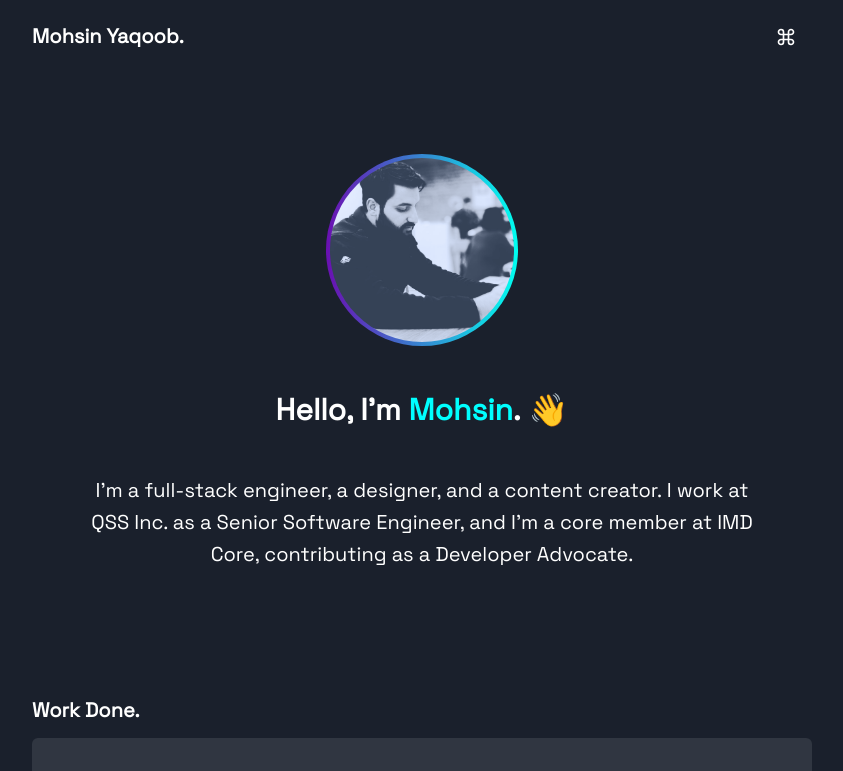
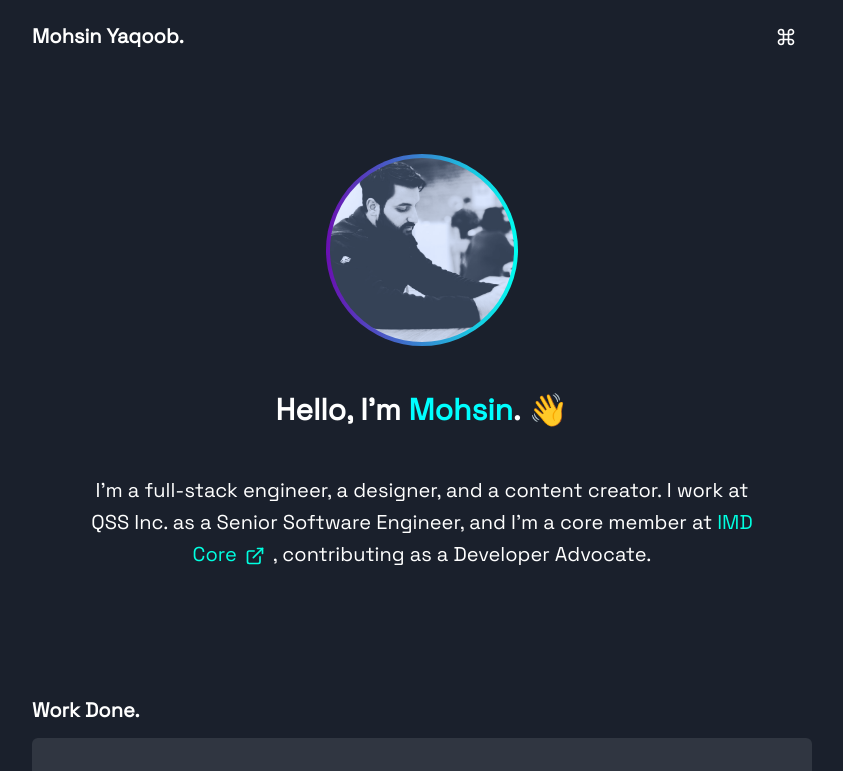
Before and after one commit to mohsinyaqoob/mohsinyaqoob.dev, a Next.js app: page / in a window 1280 px wide. Shown: the top 771 px of the page, without its empty margins (218-1061 px from the left). Built offline with nearby package versions, Linux system fonts and the light colour scheme.

Commit message:
fix-spacing-work-item

```diff
--- a/src/components/Hero.tsx
+++ b/src/components/Hero.tsx
@@ -1,3 +1,4 @@
+import { ExternalLinkIcon, LinkIcon } from "@chakra-ui/icons";
 import {
   VStack,
   HStack,
@@ -5,6 +6,7 @@ import {
   Text,
   Box,
   Img as ChakraImage,
+  Link,
 } from "@chakra-ui/react";
 import Image from "next/image";
 import { useState } from "react";
@@ -45,8 +47,16 @@ const Hero = () => {
         color={"white"}
       >
         I’m a full-stack engineer, a designer, and a content creator. I work at
-        QSS Inc. as a Senior Software Engineer, and I’m a core member at IMD
-        Core, contributing as a Developer Advocate.
+        QSS Inc. as a Senior Software Engineer, and I’m a core member at{" "}
+        <Link
+          color={"accent"}
+          href={"http://github.com/mohsinyaqoob"}
+          target={"_blank"}
+        >
+          IMD Core
+          <ExternalLinkIcon mx={2} />
+        </Link>
+        , contributing as a Developer Advocate.
       </Text>
     </VStack>
   );
```
Also changed, not shown: src/components/WorkItemDetail.tsx (+10 -8 lines).
